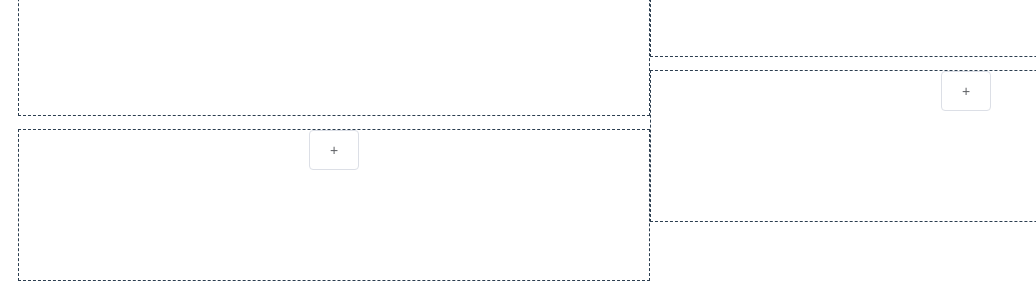
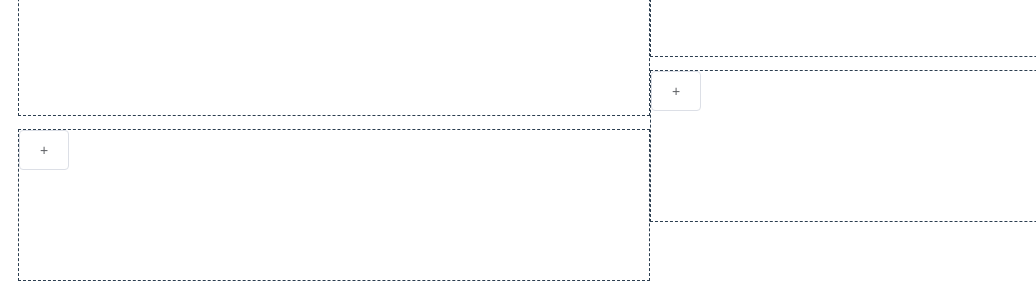
Before and after one commit to pathfinder2016/Retro_Tool_Frontend, a Vue app: page /#/retro in a window 1280 px wide. Shown: the part 528-824 px from the top of the page, without its empty margins (0-1036 px from the left). Built offline with nearby package versions, Linux system fonts and the light colour scheme.

Commit message:
Save before introduce collapse

```diff
--- a/src/components/retro/page/Retro.vue
+++ b/src/components/retro/page/Retro.vue
@@ -225,6 +225,7 @@
   #retro_card_id {
     display: -webkit-flex;
     display: flex;
+    width: 100%;
     flex-direction: row;
   }
 
@@ -236,7 +237,7 @@
     display: inline-flex;
     flex-direction: row;
     flex-wrap: wrap;
-    justify-content: center;
+    justify-content: start;
     align-items: flex-start;
     align-content: flex-start;
   }
@@ -249,7 +250,7 @@
     display: inline-flex;
     flex-direction: row;
     flex-wrap: wrap;
-    justify-content: center;
+    justify-content: start;
     align-items: flex-start;
     align-content: flex-start;
   }
```
Also changed, not shown: 1 other file (tests, documents, lock files or other folders).
